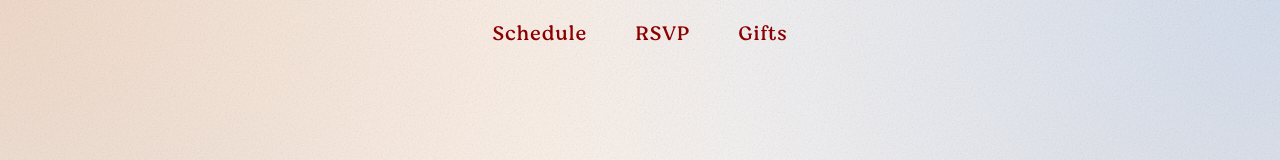
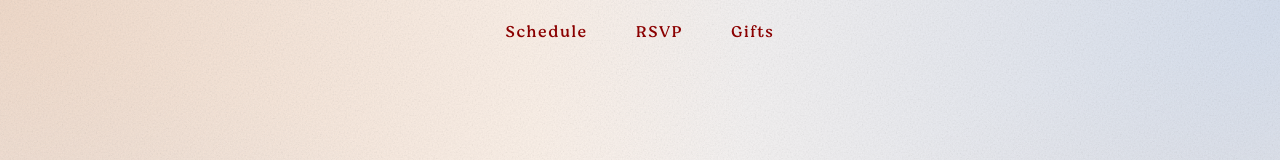
Before and after one commit to jimmygian/ngwedding, a React (Vite) app: page / in a window 1280 px wide. Shown: the top 160 px of the page. Built offline with nearby package versions, Linux system fonts and the light colour scheme; the HTML template or start-up script is replaced by a standard one.

Commit message:
Reduce font size of navbar to make it less prominent

```diff
--- a/src/components/NavBar.jsx
+++ b/src/components/NavBar.jsx
@@ -36,7 +36,7 @@ export default function NavBar() {
     >
       <div className="max-w-6xl mx-auto px-6 flex justify-center items-center">
         {/* Centered Menu */}
-        <div className="flex gap-6 sm:gap-12 text-lg sm:text-xl uppercase tracking-wider" style={{ color: '#8b0000' }}>
+        <div className="flex gap-6 sm:gap-12 text-sm sm:text-base uppercase tracking-widest" style={{ color: '#8b0000' }}>
           <button onClick={() => scrollTo('schedule')} className="hover:opacity-60 transition-opacity">Schedule</button>
           <button onClick={() => scrollTo('rsvp')} className="hover:opacity-60 transition-opacity">RSVP</button>
           <button onClick={() => scrollTo('gifts')} className="hover:opacity-60 transition-opacity">Gifts</button>
```
